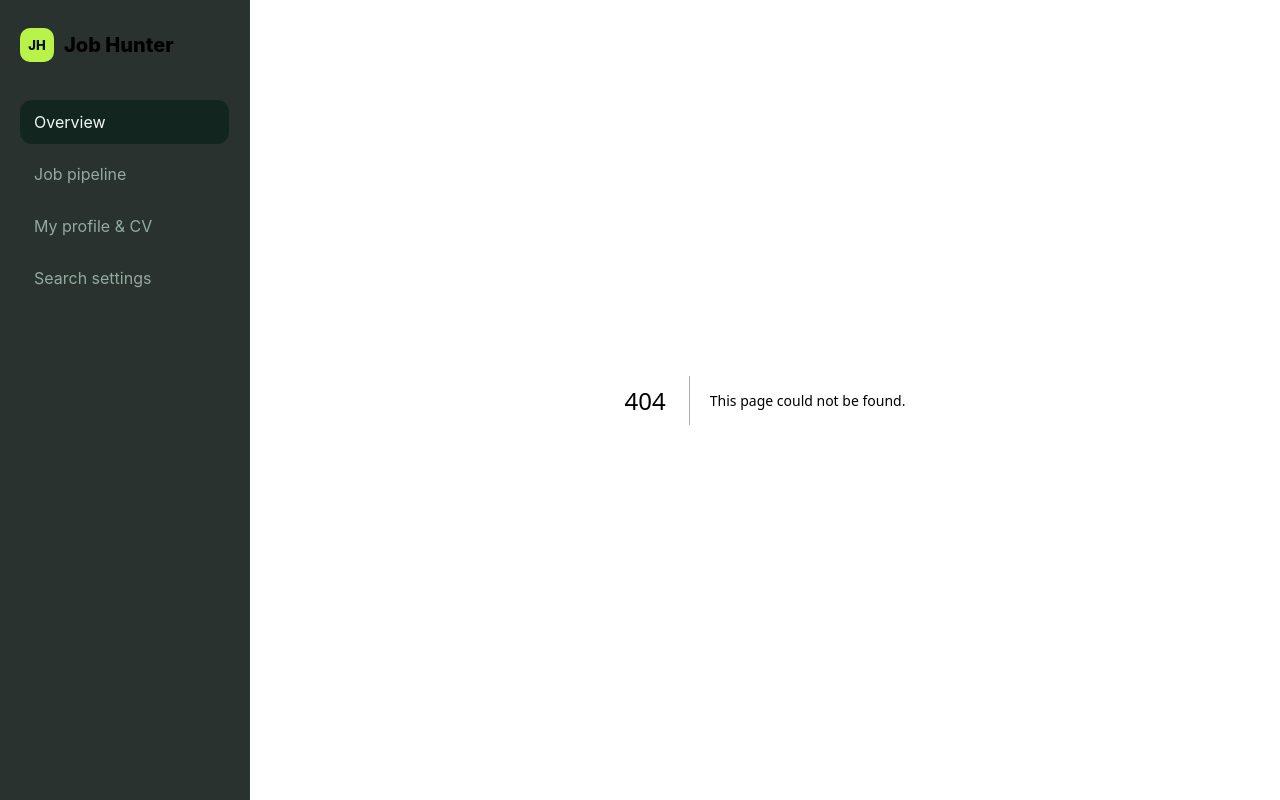
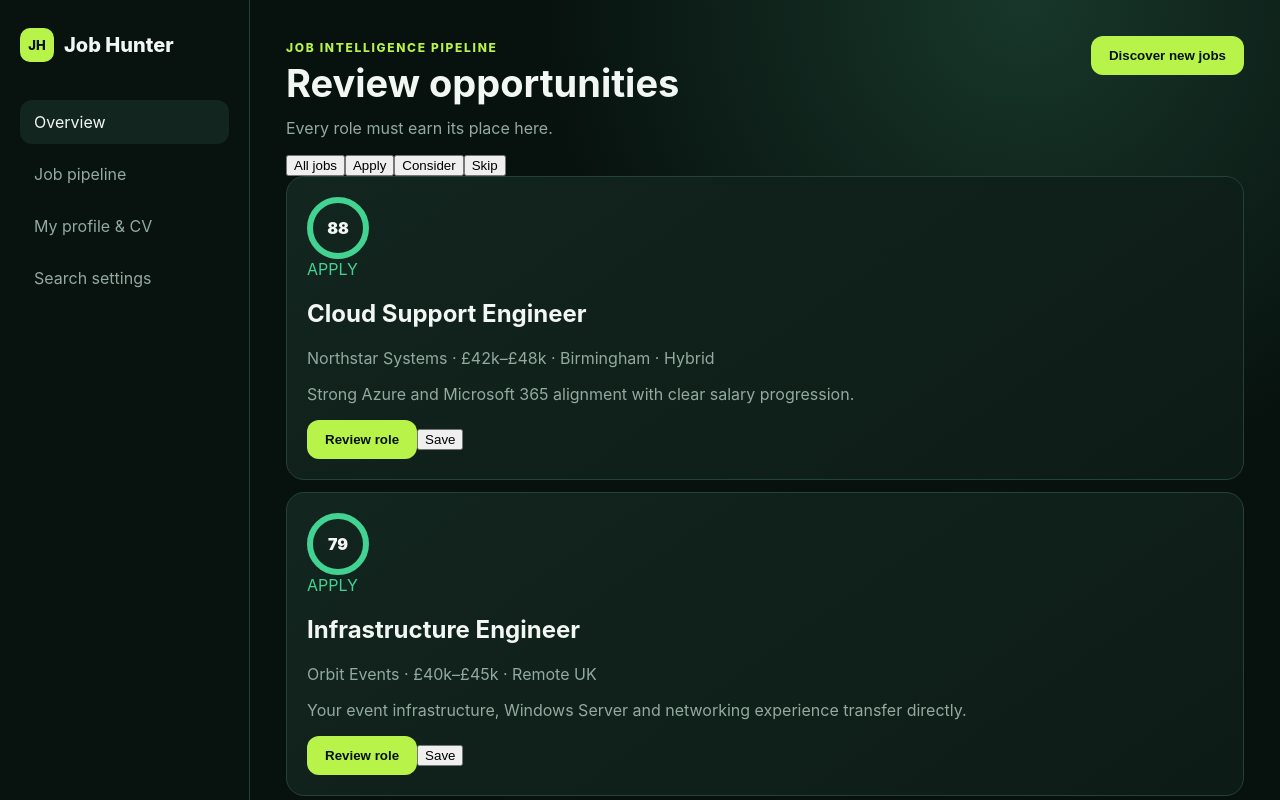
Before and after one commit to nephiliim/job-hunter-agent, a Next.js app: page /jobs in a window 1280 px wide. Before the commit this address had no page. Shown: the top 800 px of the page. Built offline with nearby package versions, Linux system fonts and the light colour scheme.

Commit message:
feat: add src/app/jobs/page.tsx

```diff
--- /dev/null
+++ b/src/app/jobs/page.tsx
@@ -0,0 +1,9 @@
+const pipeline = [
+  { decision: "APPLY", score: 88, title: "Cloud Support Engineer", company: "Northstar Systems", detail: "£42k–£48k · Birmingham · Hybrid", reason: "Strong Azure and Microsoft 365 alignment with clear salary progression." },
+  { decision: "APPLY", score: 79, title: "Infrastructure Engineer", company: "Orbit Events", detail: "£40k–£45k · Remote UK", reason: "Your event infrastructure, Windows Server and networking experience transfer directly." },
+  { decision: "CONSIDER", score: 66, title: "Senior IT Support Engineer", company: "Coventry Digital", detail: "£35k–£39k · Coventry", reason: "Excellent location and technical fit, but the salary and scope may offer limited progression." },
+];
+
+export default function JobsPage() {
+  return <main className="main"><div className="top"><div><span className="eyebrow">Job intelligence pipeline</span><h1>Review opportunities</h1><p>Every role must earn its place here.</p></div><button className="button">Discover new jobs</button></div><section className="filter-row"><button>All jobs</button><button>Apply</button><button>Consider</button><button>Skip</button></section><section className="jobs">{pipeline.map((job) => <article className="card job-review" key={job.title}><div className="score">{job.score}</div><div><span className={job.decision.toLowerCase()}>{job.decision}</span><h2>{job.title}</h2><p>{job.company} · {job.detail}</p><p>{job.reason}</p></div><div className="job-actions"><button className="button">Review role</button><button className="secondary">Save</button></div></article>)}</section></main>;
+}
```
